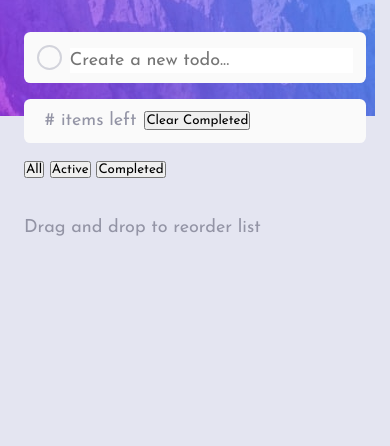
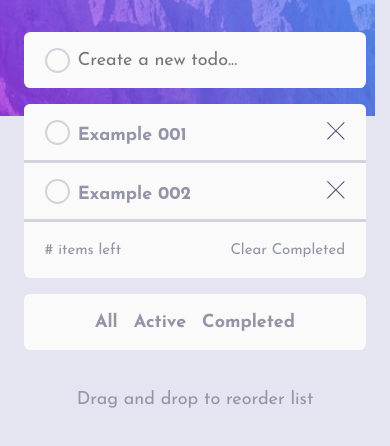
Before and after one commit to ktorres63/To-Do-App-FM, a website built with webpack: page src/index.html in a window 390 px wide. Shown: the part 84-530 px from the top of the page. Built offline with nearby package versions, Linux system fonts and the light colour scheme.

Commit message:
Finish mobile design

```diff
--- a/src/index.html
+++ b/src/index.html
@@ -31,18 +31,41 @@
           <input type="text" id="newTodo" placeholder="Create a new todo..." />
         </form>
         <section class="list-container">
-          <ul id="todoList"></ul>
+          <ul id="todoList">
+            <li class="todo-item">
+              <div class="li-text">
+                <span class="round"></span>
+                <p>Example 001</p>
+              </div>
+              <button>
+                <img src="./images/icon-cross.svg" alt="">
+              </button>
+            </li>
+            <li class="todo-item">
+              <div class="li-text">
+                <span class="round"></span>
+                <p>Example 002</p>
+              </div>
+              <button>
+                <img src="./images/icon-cross.svg" alt="">
+              </button>
+            </li>
+
+
+          </ul>
           <!-- Add dynamic number -->
-          <p># items left</p>
-          <button id="clearCompleted">Clear Completed</button>
+          <div class="footer-list">
+            <p># items left</p>
+            <button id="clearCompleted">Clear Completed</button>
+          </div>
         </section>
-        <section>
+        <section class="buttons">
           <button id="btn-All">All</button>
           <button id="btn-active">Active</button>
           <button id="btn-completed">Completed</button>
         </section>
       </main>
-      <p>Drag and drop to reorder list</p>
+      <p class="message-drag">Drag and drop to reorder list</p>
     </div>
     <div class="attribution" style="display: none">
       Challenge by
--- a/src/styles.css
+++ b/src/styles.css
@@ -34,6 +34,7 @@
 
 body {
   font-size: 18px;
+  font-weight: 400;
   color: var(--dark-grayish-blue);
   height: 100vh;
   background-color: var(--very-light-grayish-blue);
@@ -67,18 +68,19 @@ h1 {
   gap: 2.5rem;
   flex-direction: column;
 }
-
 main {
   display: flex;
   gap: 1rem;
   flex-direction: column;
 }
 form.todo-input {
+  height: 3.5rem;
   display: flex;
   gap: 0.5rem;
   background-color: var(--very-light-gray);
-  padding: 0.8rem;
+  padding: 0.8rem 1.3rem;
   border-radius: var(--border-radius);
+  align-items: center;
 }
 form span.round {
   width: 25px;
@@ -88,17 +90,88 @@ form span.round {
 }
 form #newTodo {
   border: none;
+  background-color: var(--very-light-gray);
   font-size: 18px;
   flex: 1;
-  position: relative;
-  top: 3px;
   color: var(--dark-grayish-blue);
-
 }
 section.list-container {
   display: flex;
+  flex-direction: column;
+  gap: 0.2rem;
+  background-color: var(--light-grayish-blue);
+  border-radius: var(--border-radius);
+  overflow: hidden;
+}
+ul#todoList{
+  display: flex;
+  flex-direction: column;
+  gap: 0.2rem;
+}
+
+ul#todoList li{
+  display: flex;
+  height: 3.5rem;
+  background-color: var(--very-light-gray);
+  padding: 0.8rem 1.3rem;
+  justify-content: space-between;
+  align-items: center;
+}
+
+div.li-text{
+  display: flex;
+  align-items: end;
   gap: 0.5rem;
+  color: var(--dark-grayish-blue);
+  font-weight: 700;
+}
+div.li-text>span.round {
+  align-self: center;
+  width: 25px;
+  height: 25px;
+  border-radius: 50%;
+  border: 2px solid var(--light-grayish-blue);
+}
+li.todo-item>button{
   background-color: var(--very-light-gray);
-  padding: 0.8rem;
+  border: none;
+}
+div.footer-list {
+  font-size: 15px;
+  width: 100%;
+  display: flex;
+  height: 3.5rem;
+  justify-content: space-between;
+  align-items: center;
+  background-color: var(--very-light-gray);
+  padding: 0.8rem 1.3rem;
+}
+
+div.footer-list button{
+  color: var(--dark-grayish-blue);
+  background: none;
+  border: none;
+  font-size: 15px;
+}
+
+section.buttons {
+  display: flex;
+  height: 3.5rem;
+  gap: 1rem;
+  justify-content: center;
+  align-items: center;
+  background-color: var(--very-light-gray);
   border-radius: var(--border-radius);
 }
+section.buttons button {
+  color: var(--dark-grayish-blue);
+  background: none;
+  border: none;
+  font-size: 18px;
+  font-weight: 700;
+
+}
+
+p.message-drag {
+  align-self: center;
+}
```
